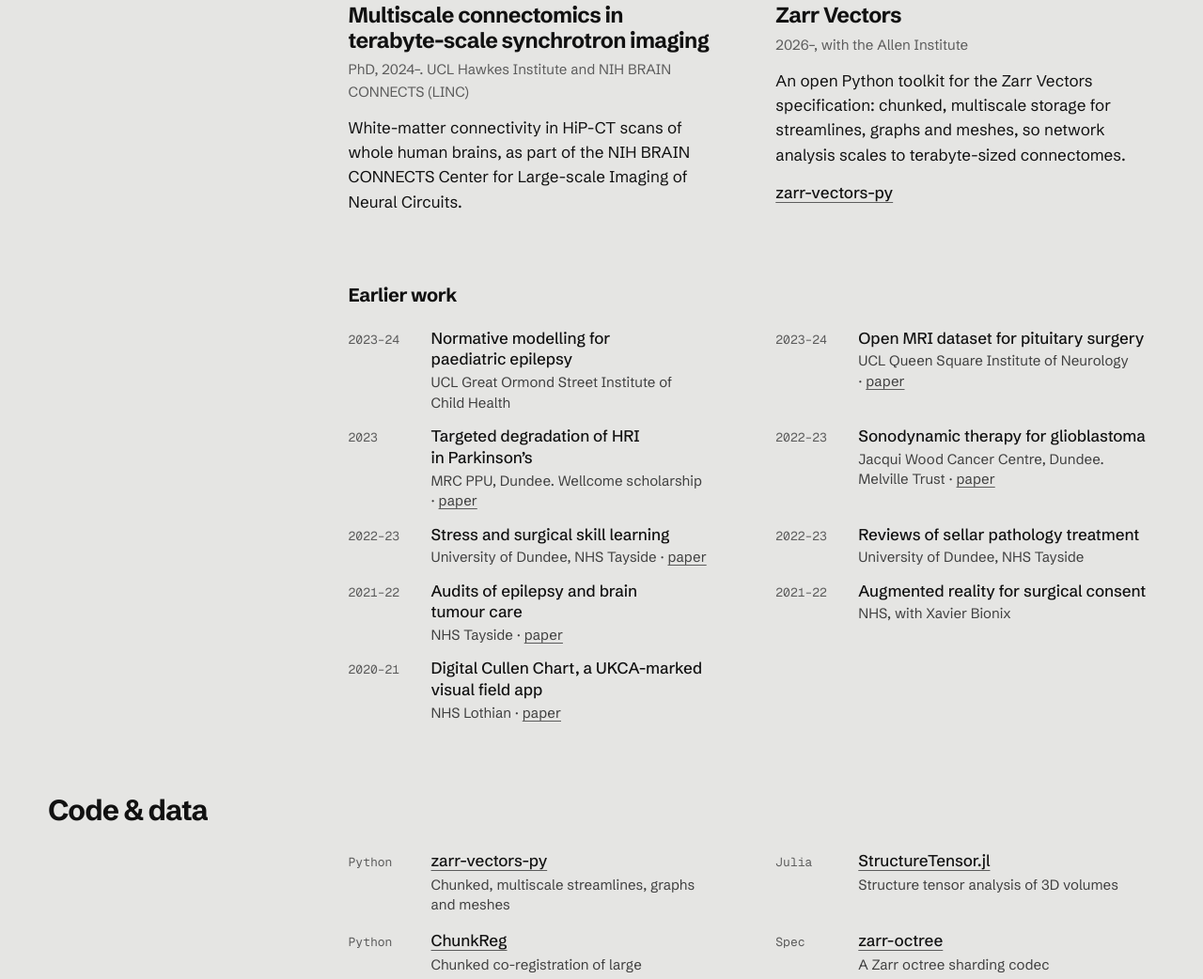
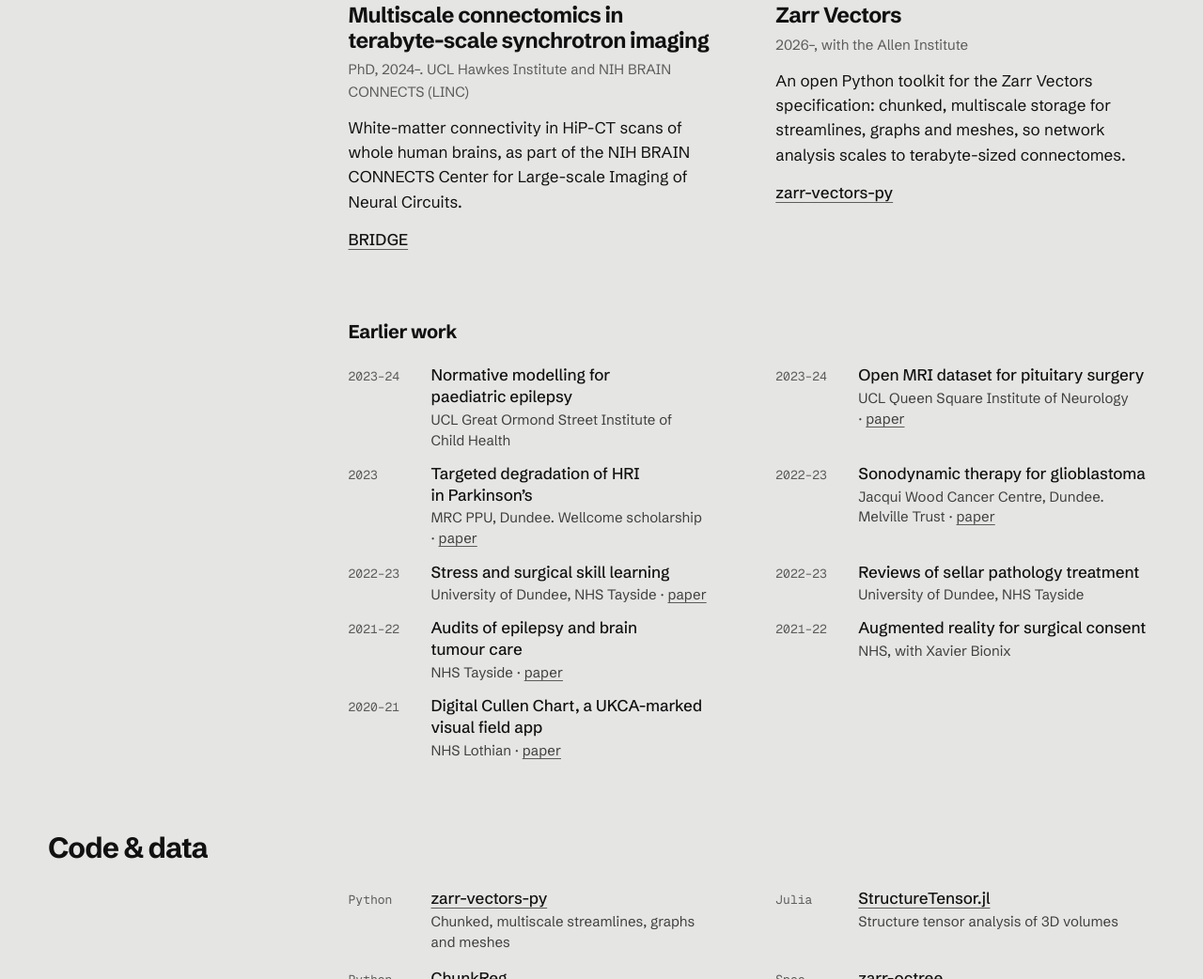
Before and after one commit to Andrew-Keenlyside/andrew-keenlyside.github.io, a plain HTML site: page index.html in a window 1280 px wide. Shown: the part 1301-2343 px from the top of the page at 94% size. Drawn offline with Linux system fonts and the light colour scheme.

Commit message:
Release BRIDGE page; link it from the PhD entry

```diff
--- a/index.html
+++ b/index.html
@@ -147,6 +147,7 @@
       <h3>Multiscale connectomics in terabyte-scale synchrotron imaging</h3>
       <p class="org">PhD, 2024–. UCL Hawkes Institute and NIH BRAIN CONNECTS (LINC)</p>
       <p>White-matter connectivity in HiP-CT scans of whole human brains, as part of the NIH BRAIN CONNECTS Center for Large-scale Imaging of Neural Circuits.</p>
+      <p><a class="go" href="bridge/">BRIDGE</a></p>
     </article>
     <article id="zarr-vectors">
       <h3>Zarr Vectors</h3>
```
Also changed, not shown: bridge/index.html (+0 -1 lines).
